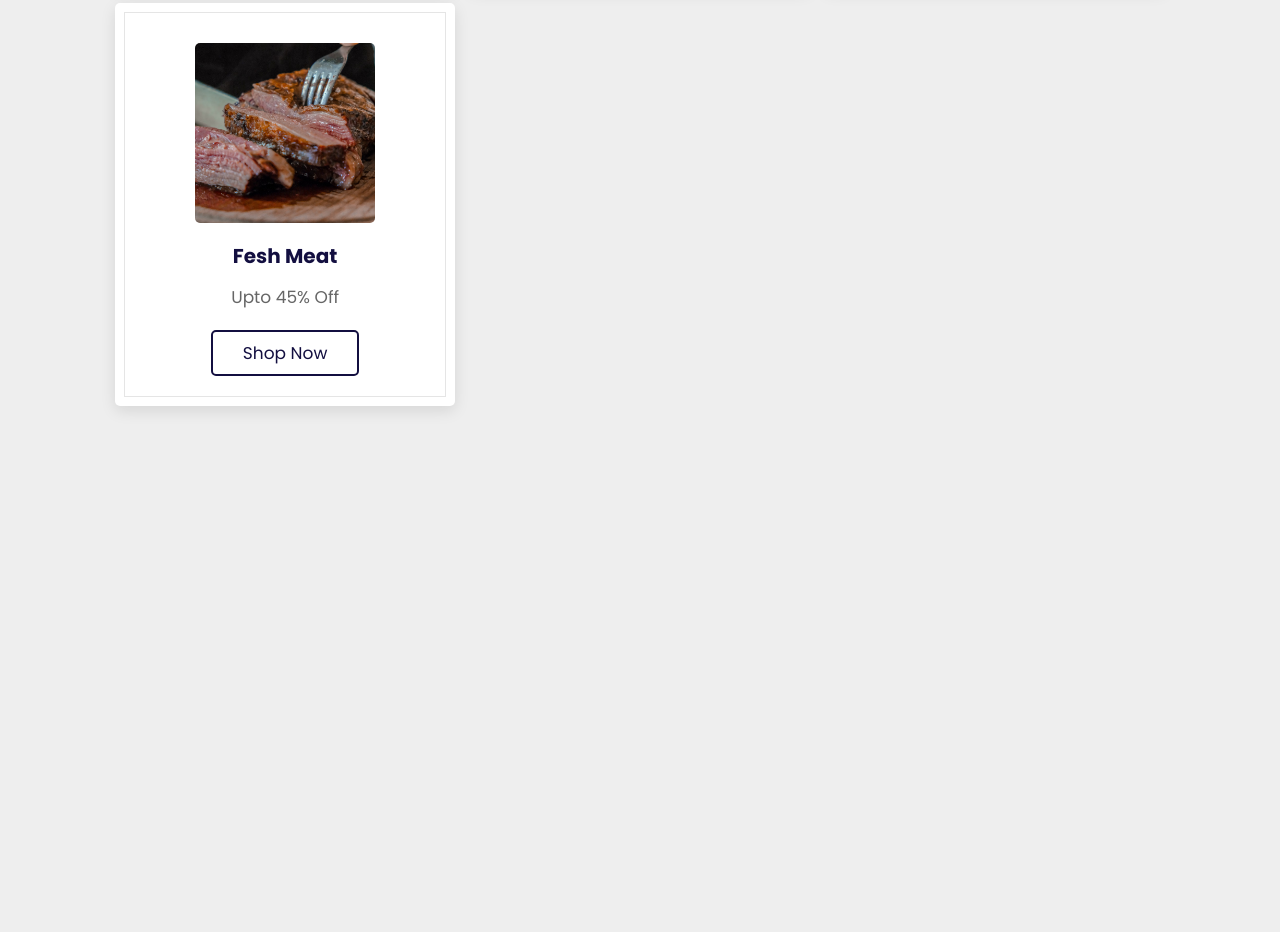
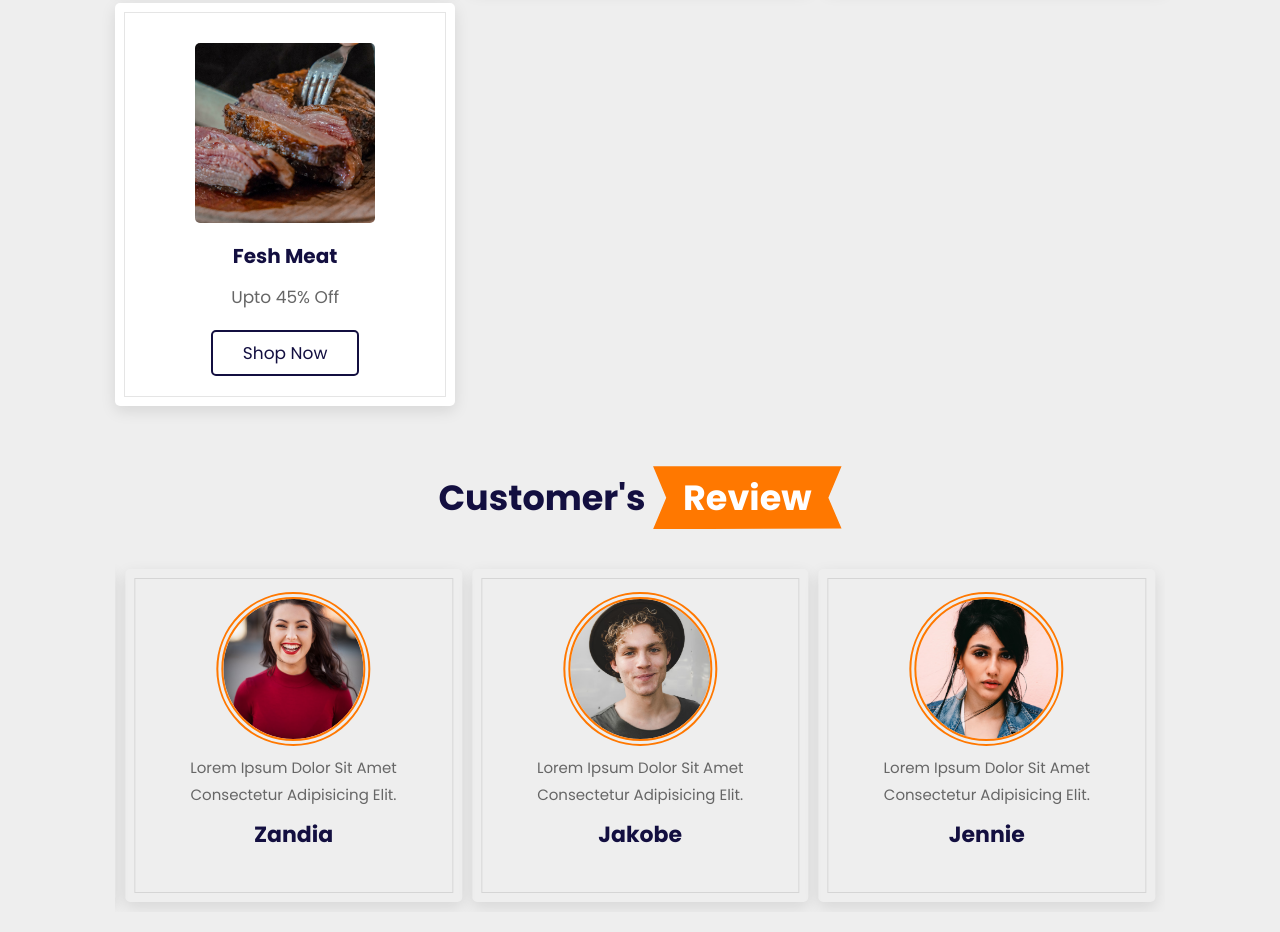
Before and after one commit to ariyansalari/groceryShop, a plain HTML site: page index.html in a window 1280 px wide. Shown: the part 2484-3416 px from the top of the page. Before the commit the page ends 2910 px from the top, so only its background shows below. Drawn offline with nearby package versions, Linux system fonts and the light colour scheme.

Commit message:
home
reviewCustomer created

```diff
--- a/css/index.css
+++ b/css/index.css
@@ -376,6 +376,8 @@ section {
 }
 .products .product-slider .box img {
   height: 20rem;
+  width: 20rem;
+  object-fit: cover;
 }
 .products .product-slider .box h3 {
   font-size: 2.5rem;
@@ -406,25 +408,70 @@ section {
   text-align: center;
 }
 
-.categories .box-container .box:hover{
+.categories .box-container .box:hover {
   outline-offset: 0rem;
   outline: var(--ouline-hover);
   border: 1px solid var(--black);
 }
-      .categories .box-container .box img{
+.categories .box-container .box img {
   margin: 1rem 0;
   height: 18rem;
   width: 18rem;
   object-fit: cover;
-       border-radius: .5rem;
+  border-radius: 0.5rem;
 }
-           .categories .box-container .box h3{
+.categories .box-container .box h3 {
   font-size: 2rem;
   color: var(--black);
   line-height: 1.8;
 }
-                .categories .box-container .box p{
+.categories .box-container .box p {
   font-size: 1.7rem;
   color: var(--light-color);
   padding: 1rem;
 }
+.review .review-slider {
+    padding: 1rem;
+
+}
+.review .review-slider .box{
+    border-radius: 0.5rem;
+  text-align: center;
+  padding: 3rem 2rem;
+  outline: var(--outline);
+  outline-offset: -1rem;
+  transition: 0.2s linear;
+  box-shadow: var(--box-shadow);
+
+}
+.review .review-slider .box:hover{
+    outline-offset: 0rem;
+    outline: var(--ouline-hover);
+    border: 1px solid var(--black);
+
+}
+.review .review-slider .box img{
+  height: 14rem;
+    width: 14rem;
+    border-radius: 50%;
+    object-fit: cover;
+    outline: var(--orange);
+    outline-width: 7px;
+    outline-color: var(--orange);
+    outline-style: double;
+}
+.review .review-slider .box p{
+ padding: 1rem 0;
+ line-height: 1.8;
+ color: var(--light-color);
+ font-size: 1.5rem;
+  }
+  .review .review-slider .box h3{
+font-size: 2.2rem;
+color: var(--black);
+padding-bottom: .5rem;
+     }
+     .review .review-slider .stars i{
+        font-size: 1.7rem;
+        color: var(--orange);
+             }
--- a/index.html
+++ b/index.html
@@ -375,6 +375,66 @@
         </div>
     </div>
 </section>
+<!--  review section -->
+<section class="review" id="review">
+    <h1 class="heading">customer's <span>review</span></h1>
+    <div class="swiper review-slider">
+        <div class="swiper-wrapper">
+            <div class="swiper-slide box">
+                <img src="images/jakob.avif" alt="">
+                <p>Lorem ipsum dolor sit amet consectetur adipisicing elit.  </p>
+                <h3>jakobe </h3>
+                <div class="stars">
+                    <i class="fas fa-start"></i>
+                    <i class="fas fa-start"></i>
+                    <i class="fas fa-start"></i>
+                    <i class="fas fa-start"></i>
+                    <i class="fas fa-start-half-alt"></i>
+
+                </div>
+            </div>
+            <div class="swiper-slide box">
+                <img src="images/jennie.avif" alt="">
+                <p>Lorem ipsum dolor sit amet consectetur adipisicing elit.  </p>
+                <h3>jennie</h3>
+                <div class="stars">
+                    <i class="fas fa-start"></i>
+                    <i class="fas fa-start"></i>
+                    <i class="fas fa-start"></i>
+                    <i class="fas fa-start"></i>
+                    <i class="fas fa-start-half-alt"></i>
+
+                </div>
+            </div>
+            <div class="swiper-slide box">
+                <img src="images/maria.avif" alt="">
+                <p>Lorem ipsum dolor sit amet consectetur adipisicing elit.  </p>
+                <h3>maria</h3>
+                <div class="stars">
+                    <i class="fas fa-start"></i>
+                    <i class="fas fa-start"></i>
+                    <i class="fas fa-start"></i>
+                    <i class="fas fa-start"></i>
+                    <i class="fas fa-start-half-alt"></i>
+
+                </div>
+            </div>
+            <div class="swiper-slide box">
+                <img src="images/zandia.avif" alt="">
+                <p>Lorem ipsum dolor sit amet consectetur adipisicing elit.  </p>
+                <h3>zandia</h3>
+                <div class="stars">
+                    <i class="fas fa-start"></i>
+                    <i class="fas fa-start"></i>
+                    <i class="fas fa-start"></i>
+                    <i class="fas fa-start"></i>
+                    <i class="fas fa-start-half-alt"></i>
+
+                </div>
+            </div>
+        </div>
+    </div>
+</section>
     </main>
     <footer></footer>
     <script src="https://cdn.jsdelivr.net/npm/swiper@11/swiper-bundle.min.js"></script>
--- a/js/script.js
+++ b/js/script.js
@@ -59,6 +59,26 @@ var swiper = new Swiper(".product-slider", {
       },
     },
   });
+  var swiper = new Swiper(".review-slider", {
+    loop:true,
+    spaceBetween: 10,
+  autoplay:{
+    delay:6500,
+    disableOnInteraction:false
+  },
+  centeredSlides:true,
+    breakpoints: {
+      0: {
+        slidesPerView: 1
+      },
+      768: {
+        slidesPerView: 2,
+      },
+      1024: {
+        slidesPerView: 3,
+      },
+    },
+  });
 // window.onclick=()=>{
 //     navBar.classList.remove('active')
 //     shoppinCart.classList.remove('active')
```
Also changed, not shown: images/jakob.avif (added), images/jennie.avif (added), images/maria.avif (added), images/zandia.avif (added). Lines whose indentation alone changed are shown as unchanged.
